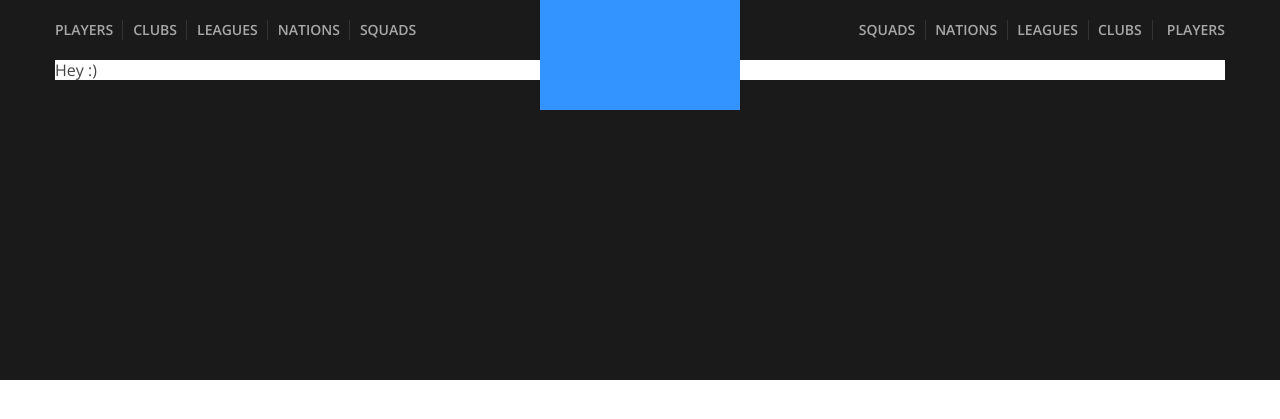
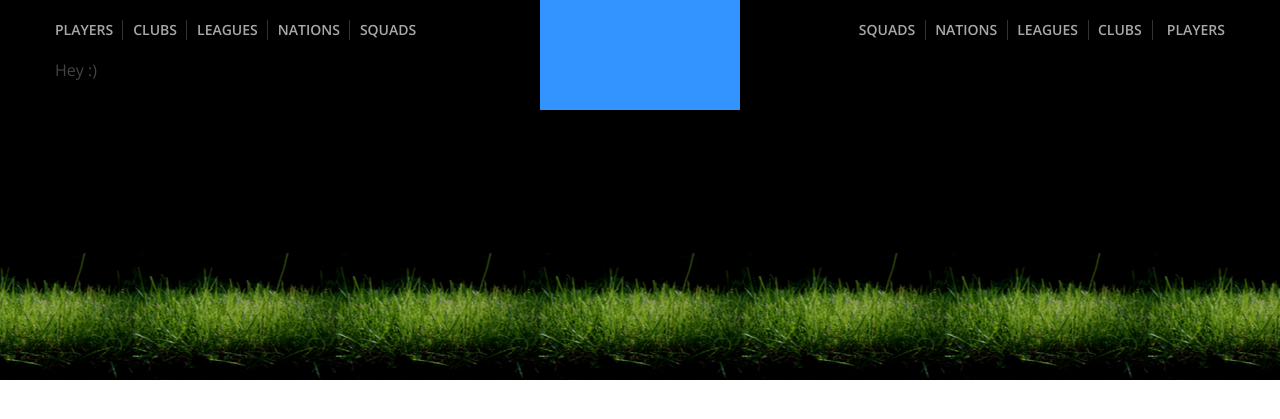
Before and after one commit to DanGamble89/fifa-x, a Django app: page / in a window 1280 px wide. Shown: the top 419 px of the page. Run offline with Django 3.2, Linux system fonts and the light colour scheme; style sheets or scripts are compiled from the project's sources; parts of the project's set-up code (start-up, migrations or seed data) failed here and were passed over; some libraries are stand-ins or nearby versions.

Commit message:
Added darkStrip

```diff
--- a/fifa/jinja/base.html
+++ b/fifa/jinja/base.html
@@ -79,6 +79,14 @@
     </header>
 
     <div class="mainContent">
+      <div class="darkStrip">
+        <div class="container">
+          {% block darkStrip %}
+
+          {% endblock %}
+        </div>
+      </div>
+
       <div class="controlStrip">
         <div class="container">
           {% block control_strip %}{% endblock %}
--- a/fifa/static/scss/base/_layout.scss
+++ b/fifa/static/scss/base/_layout.scss
@@ -17,13 +17,14 @@ body {
     display: block;
     height: 380px;
 
-    background-color: #1a1a1a;
+    background-color: #000;
+    background-image: url('/static/img/test.png');
+    background-position: bottom;
+    background-repeat: repeat-x;
   }
 }
 
 .mainContent {
   margin: 0 auto;
   max-width: 1170px;
-
-  background-color: #fff;
 }
```
Also changed, not shown: fifa/jinja/players/player_detail.html (+6 -1 lines), fifa/static/img/test.png (added).
